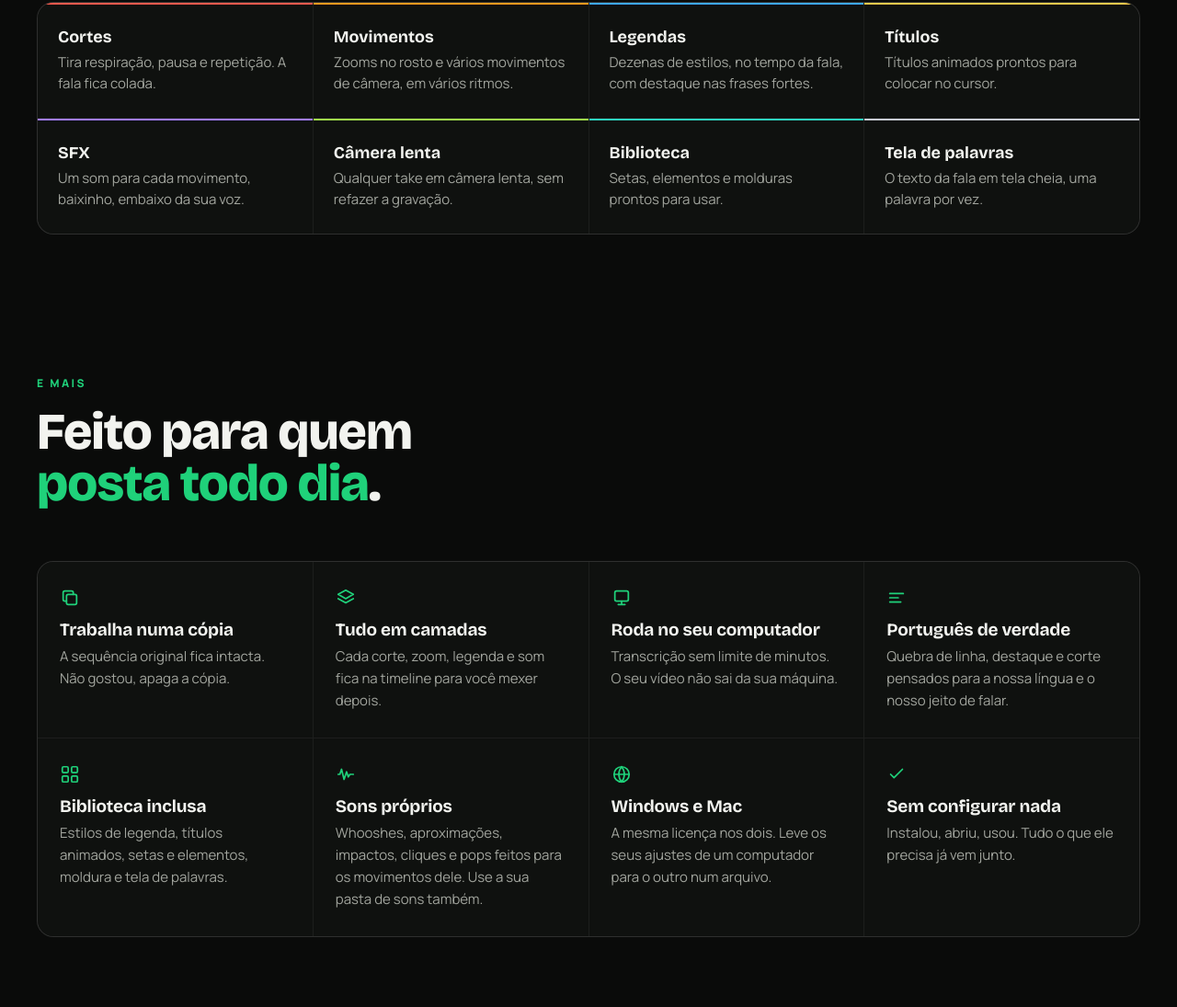
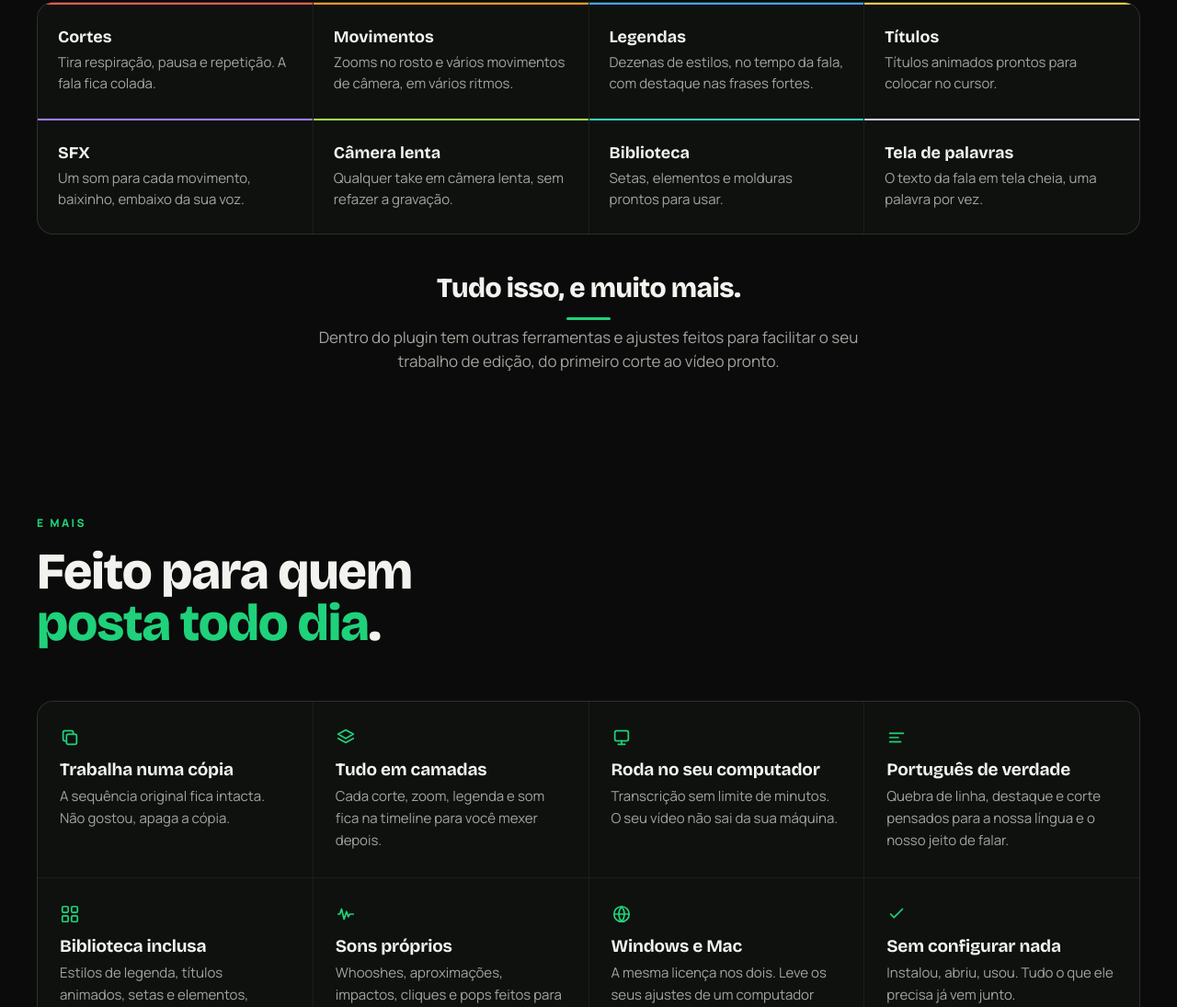
Before and after one commit to taumaxs/cutmidas-site, a plain HTML site: page index.html in a window 1280 px wide. Shown: the part 7971-9066 px from the top of the page at 92% size. Drawn offline with nearby package versions, Linux system fonts and the light colour scheme; animation ran at ten frames a second; a web font is replaced by a local one.

Commit message:
Frase 'tudo isso e muito mais' embaixo do Tudo num so lugar
Co-Authored-By: Claude Sonnet 5.5 <noreply@anthropic.com>

```diff
--- a/index.html
+++ b/index.html
@@ -230,6 +230,9 @@ button:focus-visible, a:focus-visible { outline: 2px solid var(--green); outline
 .av figcaption { font: 800 13px var(--ui); letter-spacing: .14em; text-transform: uppercase; color: var(--dim); text-align: center; }
 .mods { display: grid; grid-template-columns: repeat(4, minmax(0, 1fr)); gap: 1px; background: var(--line); border: 1px solid var(--line); border-radius: 18px; overflow: hidden; }
 .mods div { background: var(--bg-2); padding: 24px 22px 26px; border-top: 2px solid var(--c); color: var(--muted); font-size: 15px; line-height: 1.5; }
+.mods-more { margin: clamp(28px, 4vw, 40px) auto 0; max-width: 60ch; text-align: center; color: var(--muted); font-size: 17px; line-height: 1.55; }
+.mods-more b { display: block; color: var(--ink); font: 800 clamp(22px, 3vw, 30px) var(--display); letter-spacing: -.02em; margin-bottom: 6px; }
+.mods-more b::after { content: ""; display: block; width: 48px; height: 3px; border-radius: 2px; background: var(--green); margin: 14px auto 0; }
 .mods b { display: block; color: var(--ink); font: 700 18px var(--display); margin-bottom: 6px; }
 @media (max-width: 1000px) { .mods { grid-template-columns: repeat(2, minmax(0, 1fr)); } }
 @media (max-width: 480px) { .mods { grid-template-columns: minmax(0, 1fr); } }
@@ -584,6 +587,7 @@ footer { border-top: 1px solid var(--line); padding-block: 28px 44px; color: var
       <div style="--c:#2dd4bf"><b>Biblioteca</b>Setas, elementos e molduras prontos para usar.</div>
       <div style="--c:#c6cad3"><b>Tela de palavras</b>O texto da fala em tela cheia, uma palavra por vez.</div>
     </div>
+    <p class="mods-more"><b>Tudo isso, e muito mais.</b> Dentro do plugin tem outras ferramentas e ajustes feitos para facilitar o seu trabalho de edição, do primeiro corte ao vídeo pronto.</p>
   </section>
 
   <!-- FEATURES -->
```
